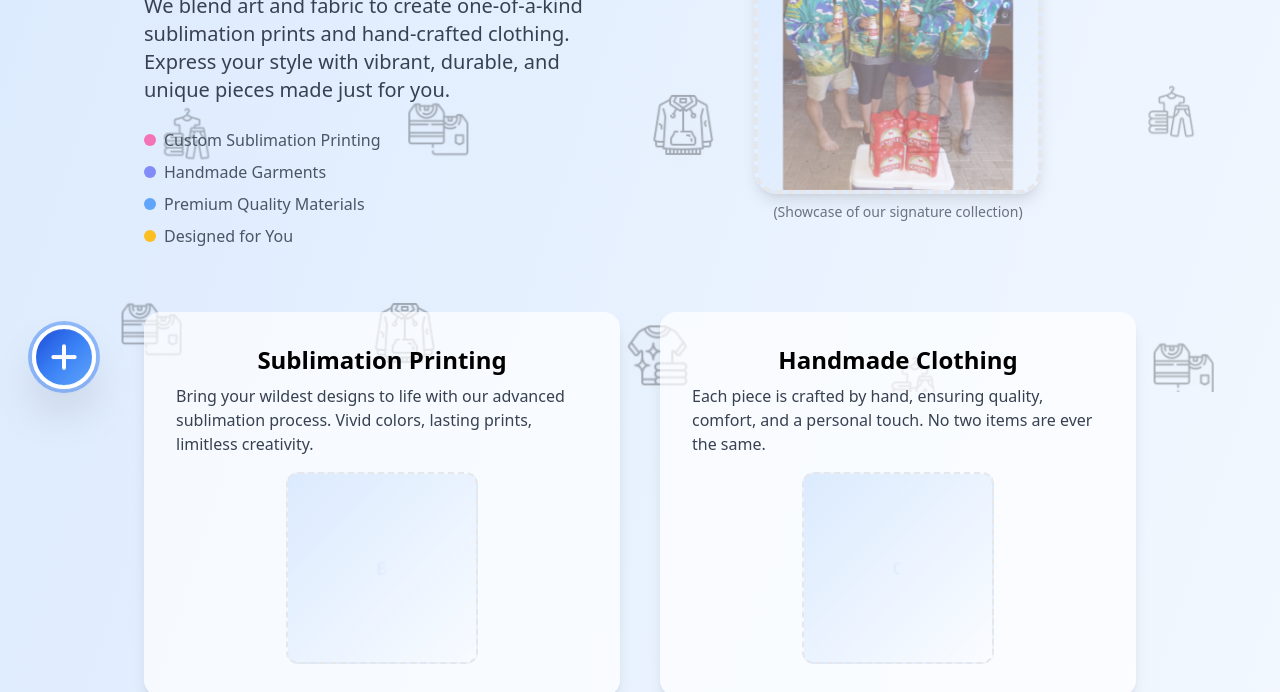
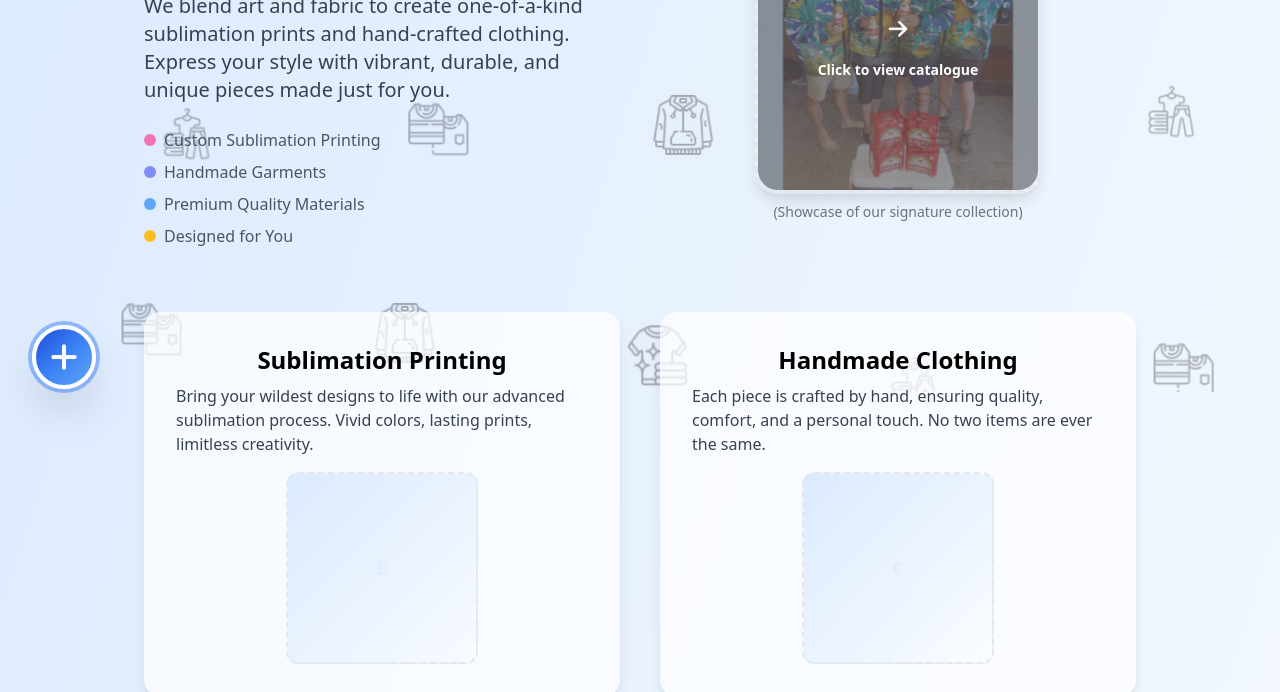
Before and after one commit to thenetworK1NG/maphefo-site-backup, a plain HTML site: page index.html in a window 1280 px wide. Shown: the part 408-1100 px from the top of the page. Drawn offline with nearby package versions, Linux system fonts and the light colour scheme.

Commit message:
Add files via upload

```diff
--- a/index.html
+++ b/index.html
@@ -392,12 +392,24 @@
         </ul>
       </div>
       <div class="flex-1 flex flex-col items-center justify-center" id="hero-img">
-        <div class="w-72 h-72 bg-gradient-to-br from-blue-100 to-teal-100 rounded-3xl flex items-center justify-center shadow-lg border-4 border-dashed border-teal-400 overflow-hidden relative">
-          <div id="hero-carousel" class="w-full h-full flex items-center justify-center">
+        <a href="catalogue/index.html" class="w-72 h-72 bg-gradient-to-br from-blue-100 to-teal-100 rounded-3xl flex items-center justify-center shadow-lg border-4 border-dashed border-teal-400 overflow-hidden relative hover:scale-105 hover:shadow-xl transition-all duration-300 cursor-pointer group">
+          <div id="hero-carousel" class="w-full h-full flex items-center justify-center pointer-events-none">
             <img id="carousel-img" src="show/1.jpg" alt="Showcase Image" class="object-contain w-full h-full transition-all duration-700 opacity-100" />
           </div>
-        </div>
-        <span class="mt-2 text-sm text-gray-500">(Showcase of our signature collection)</span>
+          <!-- Overlay with arrow and text - always visible -->
+          <div class="absolute inset-0 bg-black bg-opacity-40 flex items-center justify-center">
+            <div class="text-center text-white">
+              <div class="mb-2">
+                <svg xmlns="http://www.w3.org/2000/svg" fill="none" viewBox="0 0 24 24" stroke="currentColor" class="w-8 h-8 mx-auto animate-bounce">
+                  <path stroke-linecap="round" stroke-linejoin="round" stroke-width="2" d="M13 7l5 5m0 0l-5 5m5-5H6" />
+                </svg>
+              </div>
+              <p class="text-sm font-semibold hidden md:block">Click to view catalogue</p>
+              <p class="text-sm font-semibold md:hidden">Tap to view catalogue</p>
+            </div>
+          </div>
+        </a>
+        <a href="catalogue/index.html" class="mt-2 text-sm text-gray-500 hover:text-teal-600 hover:underline transition-colors duration-200 cursor-pointer">(Showcase of our signature collection)</a>
       </div>
     </section>
 
```
